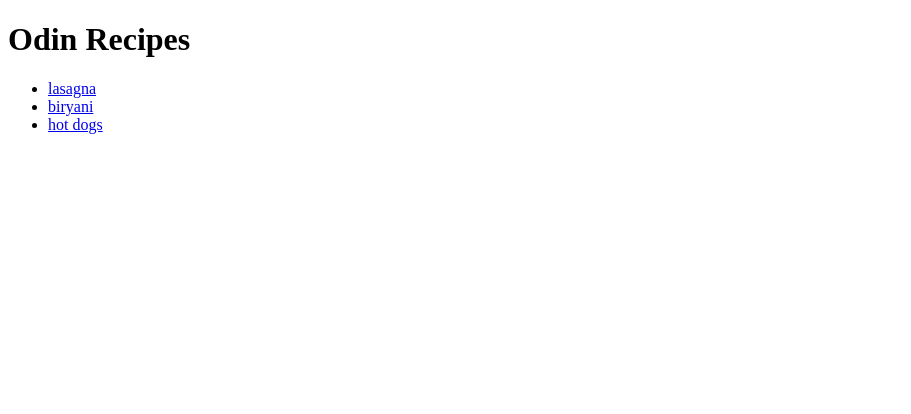
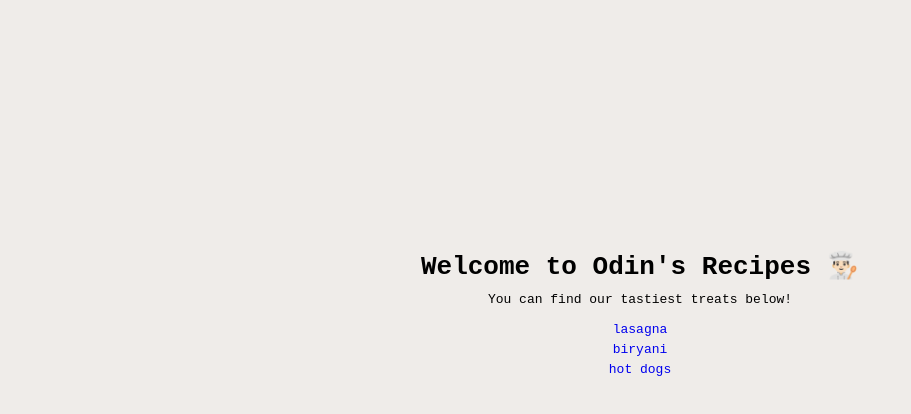
Before and after one commit to saifawan1/odin-recipes, a plain HTML site: page index.html in a window 1280 px wide. Shown: the whole page, without its empty margins (0-911 px from the left). Drawn offline with Linux system fonts and the light colour scheme.

Commit message:
add styles to all pages

```diff
--- a/index.html
+++ b/index.html
@@ -3,10 +3,12 @@
   <head>
     <meta charset="UTF-8" />
     <meta name="viewport" content="width=device-width, initial-scale=1.0" />
+    <link rel="stylesheet" href="/styles.css" />
     <title>Odin Recipes</title>
   </head>
   <body>
-    <h1>Odin Recipes</h1>
+    <h1>Welcome to Odin's Recipes 👨🏻‍🍳</h1>
+    <p>You can find our tastiest treats below!</p>
     <ul>
       <li><a href="recipes/lasagna.html">lasagna</a></li>
       <li><a href="recipes/biryani.html">biryani</a></li>
--- /dev/null
+++ b/recipes/styles.css
@@ -0,0 +1,25 @@
+* {
+  margin: 0;
+  padding: 0;
+  font-family: monospace;
+}
+
+body {
+  width: 1000px;
+  margin: auto;
+  text-align: center;
+  background-color: rgb(239, 236, 233);
+}
+body > * {
+  margin: 10px 100px;
+}
+li {
+  margin: 10px;
+}
+ul li {
+  list-style: none;
+}
+img {
+  height: 400px;
+  width: auto;
+}
--- /dev/null
+++ b/styles.css
@@ -0,0 +1,28 @@
+* {
+  margin: 0;
+  padding: 0;
+  font-family: monospace;
+}
+
+body {
+  width: 500px;
+  margin: auto;
+  text-align: center;
+  background-color: rgb(239, 236, 233);
+}
+ul {
+  list-style: none;
+  display: inline-block;
+}
+li {
+  margin: 5px;
+}
+a {
+  text-decoration: none;
+}
+p {
+  margin: 10px;
+}
+h1 {
+  margin-top: 50%;
+}
```
Also changed, not shown: recipes/biryani.html (+1 -0 lines), recipes/hotdogs.html (+1 -0 lines), recipes/lasagna.html (+1 -0 lines), imgs/easy-lasagna.webp (deleted), imgs/lasagna.webp (deleted).
